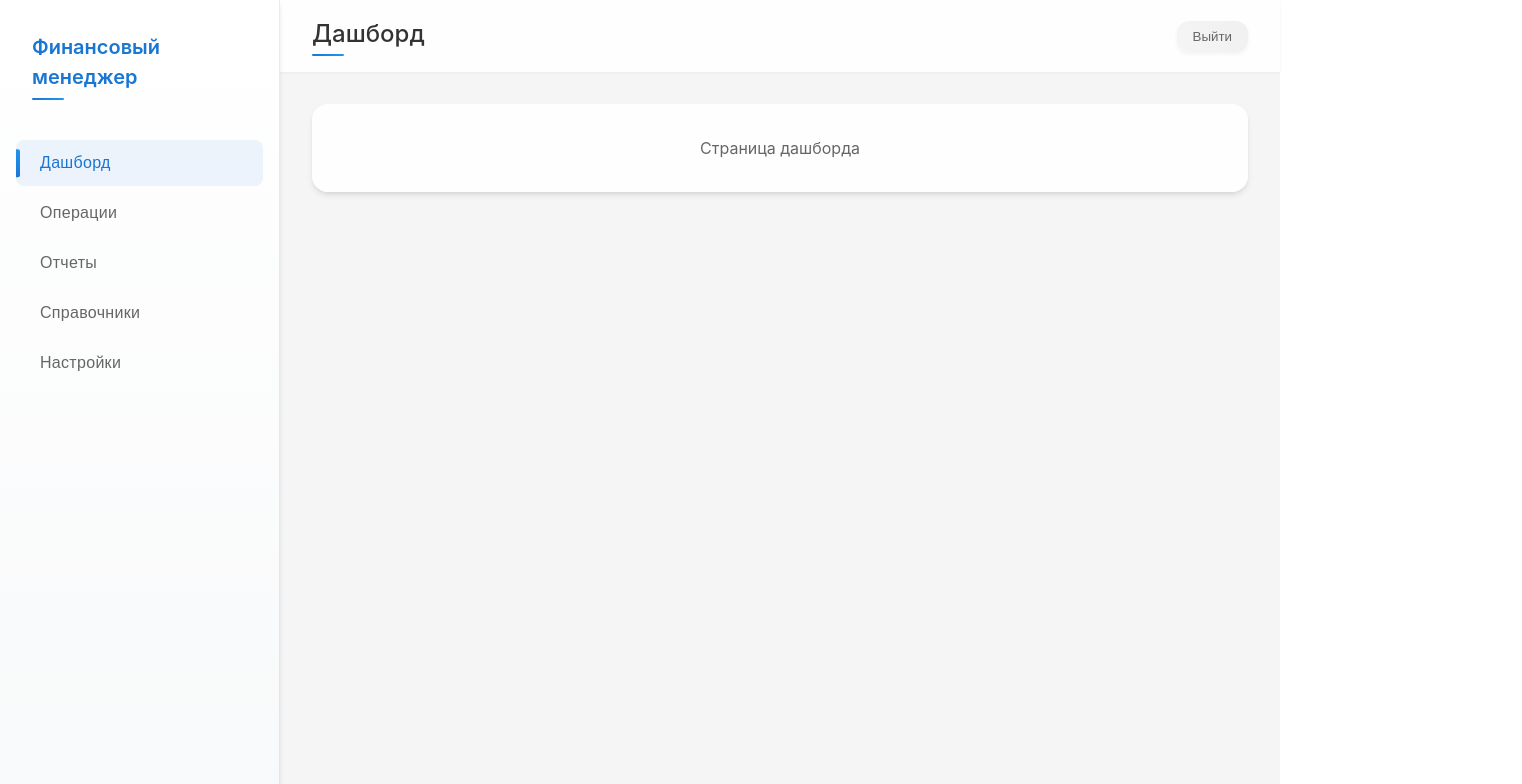
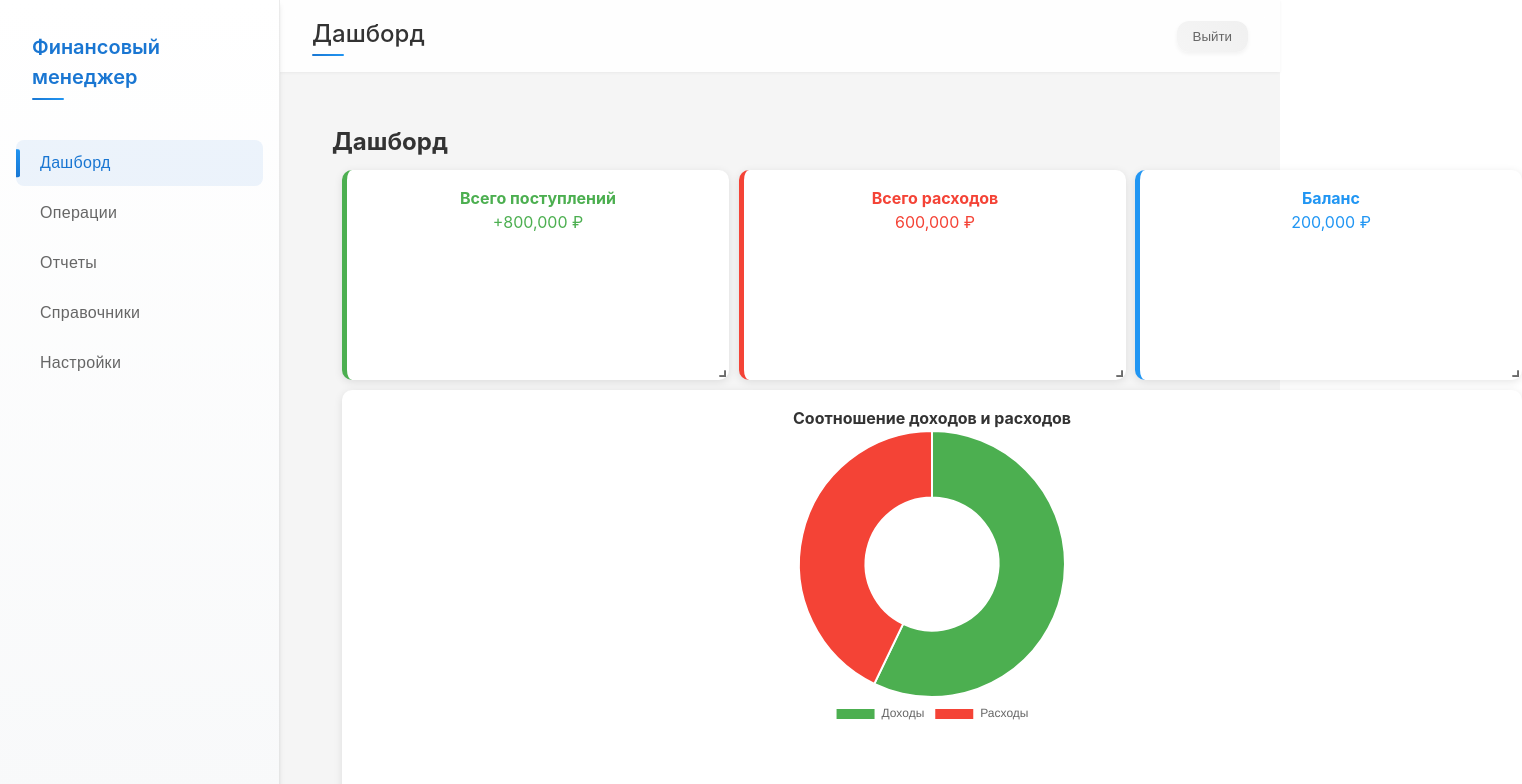
Before and after one commit to vladeklm/MifiHakaton2Sem, a React (Create React App) app in the folder frontend/: page / in a window 1280 px wide. Shown: the top 784 px of the page, 1522 px wide, since content can reach past the window. Built offline with nearby package versions, Linux system fonts and the light colour scheme.

Commit message:
add Dashboard

```diff
--- a/frontend/package.json
+++ b/frontend/package.json
@@ -7,8 +7,13 @@
     "@testing-library/jest-dom": "^6.6.3",
     "@testing-library/react": "^16.3.0",
     "@testing-library/user-event": "^13.5.0",
+    "chart.js": "^4.4.8",
+    "classnames": "^2.5.1",
     "react": "^19.1.0",
+    "react-chartjs-2": "^5.3.0",
     "react-dom": "^19.1.0",
+    "react-grid-layout": "^1.5.1",
+    "react-resizable": "^3.0.5",
     "react-scripts": "5.0.1",
     "web-vitals": "^2.1.4"
   },
--- a/frontend/src/App.js
+++ b/frontend/src/App.js
@@ -3,6 +3,8 @@ import './App.css';
 import MainLayout from './components/MainLayout';
 
 function App() {
+  console.log("App loaded");
+
   return (
     <div className="App">
       <MainLayout />
--- a/frontend/src/components/MainLayout.jsx
+++ b/frontend/src/components/MainLayout.jsx
@@ -1,31 +1,32 @@
-import React, { useState } from 'react';
-import './MainLayout.css';
+import React, { useState } from "react";
+import "./MainLayout.css";
+import Dashboard from "../pages/Dashboard";
 
 const MainLayout = () => {
-  const [activeTab, setActiveTab] = useState('dashboard');
+  const [activeTab, setActiveTab] = useState("dashboard");
 
   const menuItems = [
-    { id: 'dashboard', label: 'Дашборд' },
-    { id: 'operations', label: 'Операции' },
-    { id: 'reports', label: 'Отчеты' },
-    { id: 'references', label: 'Справочники' },
-    { id: 'settings', label: 'Настройки' }
+    { id: "dashboard", label: "Дашборд" },
+    { id: "operations", label: "Операции" },
+    { id: "reports", label: "Отчеты" },
+    { id: "references", label: "Справочники" },
+    { id: "settings", label: "Настройки" },
   ];
 
   const renderContent = () => {
     switch (activeTab) {
-      case 'dashboard':
-        return <div className="placeholder">Страница дашборда</div>;
-      case 'operations':
+      case "dashboard":
+        return <Dashboard />;
+      case "operations":
         return <div className="placeholder">Страница операций</div>;
-      case 'reports':
+      case "reports":
         return <div className="placeholder">Страница отчетов</div>;
-      case 'references':
+      case "references":
         return <div className="placeholder">Страница справочников</div>;
-      case 'settings':
+      case "settings":
         return <div className="placeholder">Страница настроек</div>;
       default:
-        // return <Dashboard />;
+      // return <Dashboard />;
     }
   };
 
@@ -36,10 +37,10 @@ const MainLayout = () => {
           <span>Финансовый менеджер</span>
         </div>
         <nav className="side-nav">
-          {menuItems.map(item => (
+          {menuItems.map((item) => (
             <button
               key={item.id}
-              className={`nav-button ${activeTab === item.id ? 'active' : ''}`}
+              className={`nav-button ${activeTab === item.id ? "active" : ""}`}
               onClick={() => setActiveTab(item.id)}
             >
               {item.label}
@@ -49,14 +50,14 @@ const MainLayout = () => {
       </aside>
       <div className="content-wrapper">
         <header className="main-header">
-          <h1 className="page-title">{menuItems.find(item => item.id === activeTab)?.label}</h1>
+          <h1 className="page-title">
+            {menuItems.find((item) => item.id === activeTab)?.label}
+          </h1>
           <button className="logout-button">
             <span>Выйти</span>
           </button>
         </header>
-        <main className="main-content">
-          {renderContent()}
-        </main>
+        <main className="main-content">{renderContent()}</main>
       </div>
     </div>
   );
--- /dev/null
+++ b/frontend/src/pages/Dashboard.css
@@ -0,0 +1,29 @@
+.card {
+    background: #fff;
+    box-sizing: border-box;
+    padding: 16px;
+    border-radius: 10px;
+    box-shadow: 0 2px 8px rgba(0, 0, 0, 0.1);
+    overflow: hidden;
+    text-align: center;
+    min-height: 160px;
+  }
+
+  .card.green {
+    border-left: 5px solid #4caf50;
+    color: #4caf50;
+  }
+
+  .card.red {
+    border-left: 5px solid #f44336;
+    color: #f44336;
+  }
+
+  .card.blue {
+    border-left: 5px solid #2196f3;
+    color: #2196f3;
+  }
+
+  .card.chart {
+    min-height: 300px;
+  }
--- /dev/null
+++ b/frontend/src/pages/Dashboard.jsx
@@ -0,0 +1,83 @@
+import React from "react";
+import GridLayout from "react-grid-layout";
+import "react-grid-layout/css/styles.css";
+import "react-resizable/css/styles.css";
+import "./Dashboard.css";
+import { Doughnut } from "react-chartjs-2";
+import { Chart as ChartJS, ArcElement, Tooltip, Legend } from "chart.js";
+
+ChartJS.register(ArcElement, Tooltip, Legend);
+
+const Dashboard = () => {
+  const income = 800000;
+  const expenses = 600000;
+  const balance = income - expenses;
+
+  const layout = [
+    { i: "income", x: 0, y: 0, w: 4, h: 2, minW: 2, minH: 1 },
+    { i: "expenses", x: 4, y: 0, w: 4, h: 2, minW: 3, minH: 2 },
+    { i: "balance", x: 8, y: 0, w: 4, h: 2, minW: 3, minH: 2 },
+    { i: "chart", x: 0, y: 2, w: 12, h: 4, minW: 6, minH: 4 },
+  ];
+
+  const chartData = {
+    labels: ["Доходы", "Расходы"],
+    datasets: [
+      {
+        data: [income, expenses],
+        backgroundColor: ["#4CAF50", "#F44336"],
+        hoverOffset: 4,
+      },
+    ],
+  };
+
+  return (
+    <div style={{ padding: "20px", maxWidth: "1400px", margin: "0 auto" }}>
+      <h2>Дашборд</h2>
+      <GridLayout
+        className="layout"
+        layout={layout}
+        cols={12}
+        rowHeight={100}
+        width={1200}
+        isDraggable
+        isResizable
+        preventCollision={true}
+        compactType="vertical"
+      >
+        <div key="income" className="card green">
+          <h4>Всего поступлений</h4>
+          <p>+{income.toLocaleString()} ₽</p>
+        </div>
+
+        <div key="expenses" className="card red">
+          <h4>Всего расходов</h4>
+          <p>{expenses.toLocaleString()} ₽</p>
+        </div>
+
+        <div key="balance" className="card blue">
+          <h4>Баланс</h4>
+          <p>{balance.toLocaleString()} ₽</p>
+        </div>
+
+        <div key="chart" className="card chart">
+          <h4>Соотношение доходов и расходов</h4>
+          <div style={{ width: "100%", height: "300px" }}>
+            <Doughnut
+              data={chartData}
+              options={{
+                responsive: true,
+                maintainAspectRatio: false,
+                plugins: {
+                  legend: { position: "bottom" },
+                },
+              }}
+            />
+          </div>
+        </div>
+      </GridLayout>
+    </div>
+  );
+};
+
+export default Dashboard;
```
